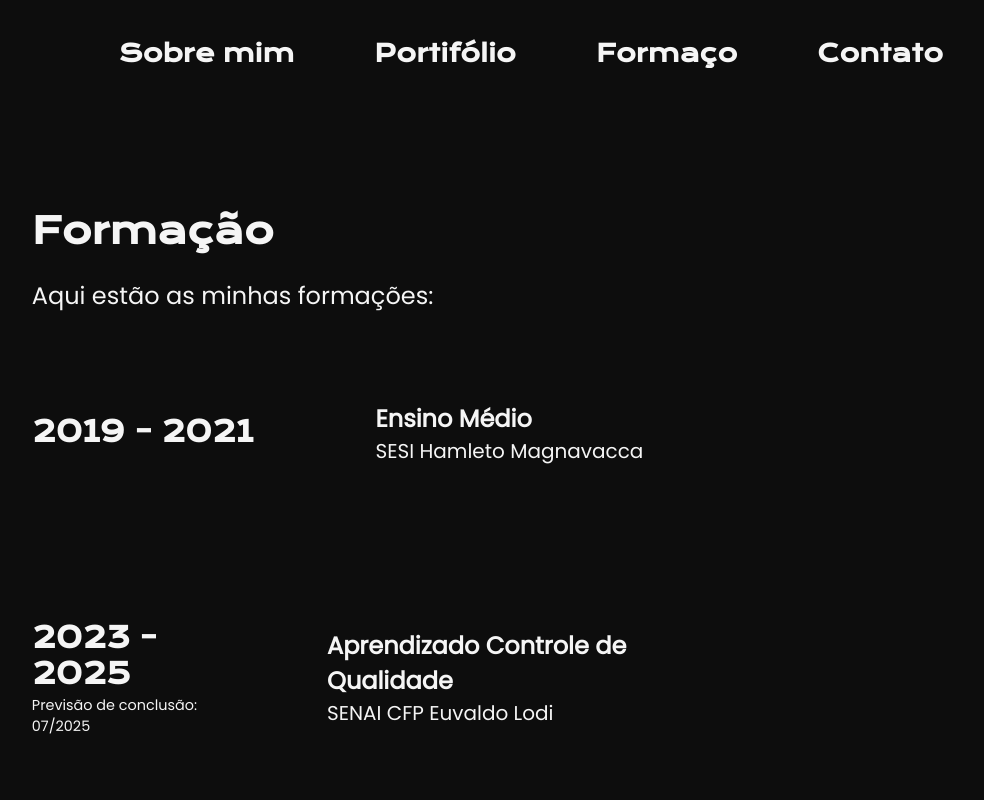
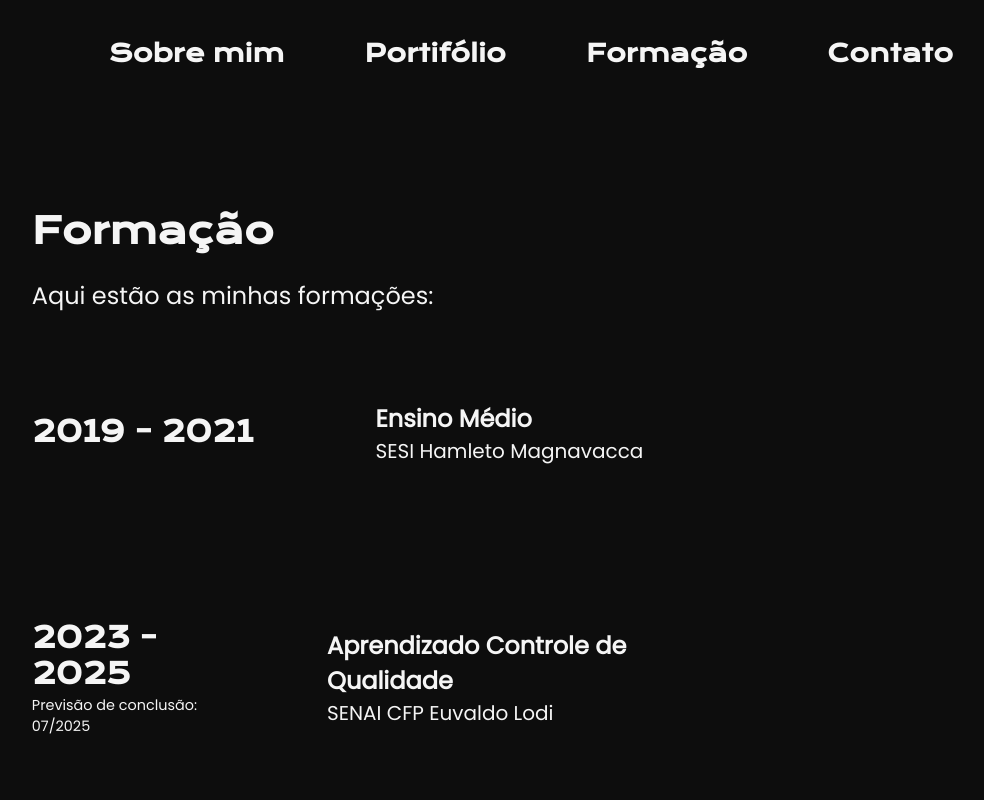
Before and after one commit to ArtTink/Portfolio, a plain HTML site: page formacao.html in a window 1280 px wide. Shown: the top 800 px of the page, without its empty margins (109-1093 px from the left). Drawn offline with nearby package versions, Linux system fonts and the light colour scheme; a web font is replaced by a local one.

Commit message:
Update formacao.html

```diff
--- a/formacao.html
+++ b/formacao.html
@@ -14,7 +14,7 @@
         <nav class="cabecalho__menu">
             <a class="cabecalho__menu__link" href="index.html">Sobre mim</a>
             <a class="cabecalho__menu__link" href="portifolio.html">Portifólio</a>
-            <a class="cabecalho__menu__link" href="formacao.html">Formaço</a>
+            <a class="cabecalho__menu__link" href="formacao.html">Formação</a>
             <a class="cabecalho__menu__link" href="contato.html">Contato</a>
         </nav>
     </header>
```
